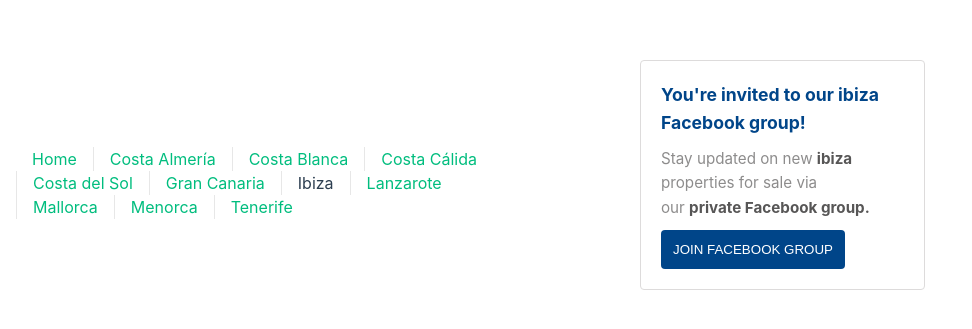
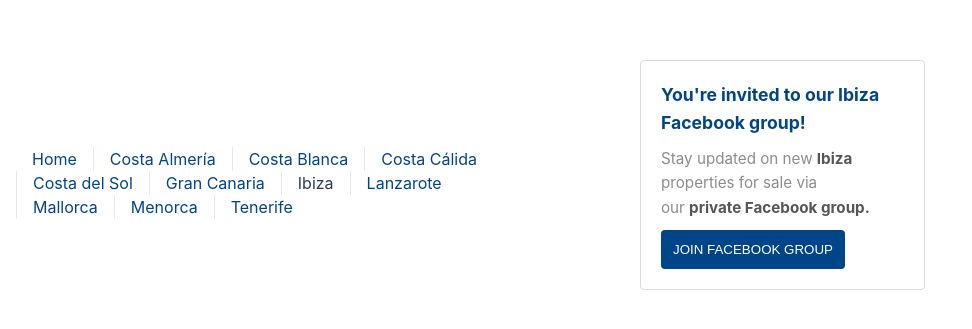
Before and after one commit to AntoniaGranit/slide-out-banner, a Vue app: page /ibiza in a window 1280 px wide. Shown: the part 225-554 px from the top of the page, without its empty margins (0-972 px from the left). Built offline with nearby package versions, Linux system fonts and the light colour scheme.

Commit message:
add logic to capitalize location names correctly

```diff
--- a/src/assets/main.css
+++ b/src/assets/main.css
@@ -8,16 +8,15 @@
   font-weight: normal;
 }
 
-a,
-.green {
+a {
   text-decoration: none;
-  color: hsla(160, 100%, 37%, 1);
+  color: #004589;
   transition: 0.4s;
 }
 
 @media (hover: hover) {
   a:hover {
-    background-color: hsla(160, 100%, 37%, 0.2);
+    background-color: hsla(226, 100%, 37%, 0.2);
   }
 }
 
--- a/src/components/SlidingBanner.vue
+++ b/src/components/SlidingBanner.vue
@@ -27,12 +27,24 @@ export default defineComponent({
     if (location) {
       this.location = location;
       console.log("location:", location)
-      this.decodedLocation = decodeURIComponent(location);
+      const capitalizedLocation = this.capitalizedLocation(decodeURIComponent(location));
+      this.decodedLocation = capitalizedLocation;
       this.facebookGroupUrl = this.generateFacebookGroupUrl(location);
       // this.showBanner = true;
     }
   },
   methods: {
+    capitalizedLocation(location: string) {
+      let words = location.split(' ');
+      let capitalizedLocation = words.map((word, index) => {
+        if (index === 0 || index === words.length - 1) {
+          return word.charAt(0).toUpperCase() + word.slice(1);
+        } else {
+          return word.toLowerCase();
+        }
+        }).join(' ');
+        return capitalizedLocation;
+    },
     parseLocationFromURL() {
       const url = window.location.href;
       console.log("url:", url);
--- a/src/views/HomeView.vue
+++ b/src/views/HomeView.vue
@@ -1,7 +1,7 @@
 
 <template>
   <main>
-    Home
+    Home route
   </main>
 </template>
 
```
